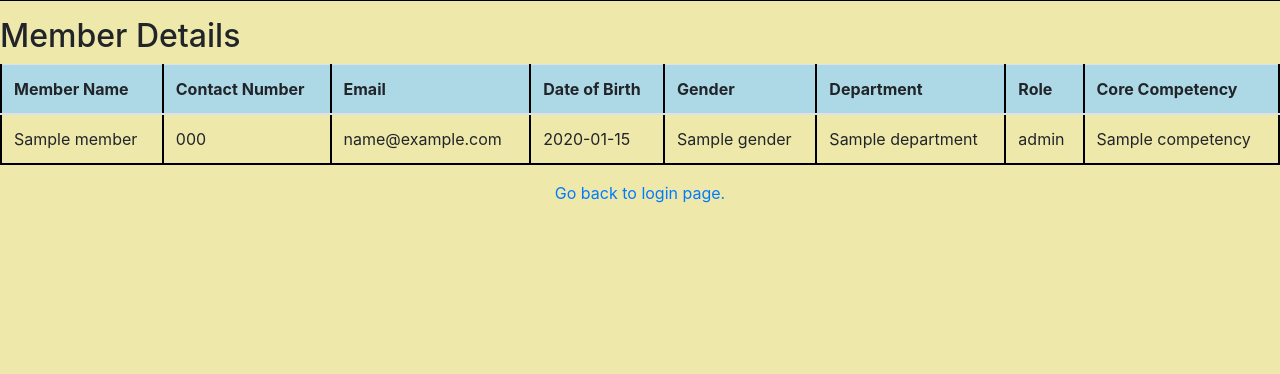
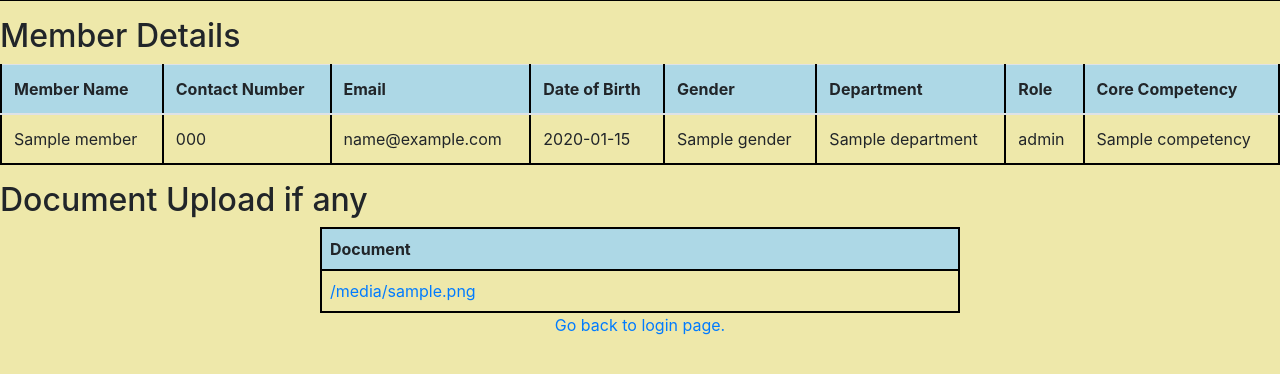
Before and after one commit to anshulbaliga7/Ideathon-Form, a Django app: template portal/templates/userviewform.html in a window 1280 px wide. Shown: the part 202-576 px from the top of the page. Run offline with Django 4.2, Linux system fonts and the light colour scheme; the template is opened without the code that fills it: most values are stand-ins (such as "Sample title", 1, 10 or a date in 2020).

Commit message:
Update userviewform.html

```diff
--- a/portal/templates/userviewform.html
+++ b/portal/templates/userviewform.html
@@ -11,7 +11,6 @@
 </head>
 
 <body>
-
     <div>
         <h1>Your Submitted Form Data</h1>
         <h2>Form Details (Personal info)</h2>
@@ -61,6 +60,21 @@
                 {% endfor %}
             </tbody>
         </table>
+        <h2>Document Upload if any</h2>
+        <table>
+            <thead>
+                <tr>
+                    <th>Document</th>
+                </tr>
+            </thead>
+            <tbody>
+                {% for files in files_data %}
+                <tr>
+                    <td><a href="{{ files.files.url }}">{{ files.files }}</a></td>
+                </tr>
+                {% endfor %}
+            </tbody>
+        </table>
     </div>
     <div class="text-center">
         <a href="{% url 'submit_form_login' %}">Go back to login page.</a>
```
